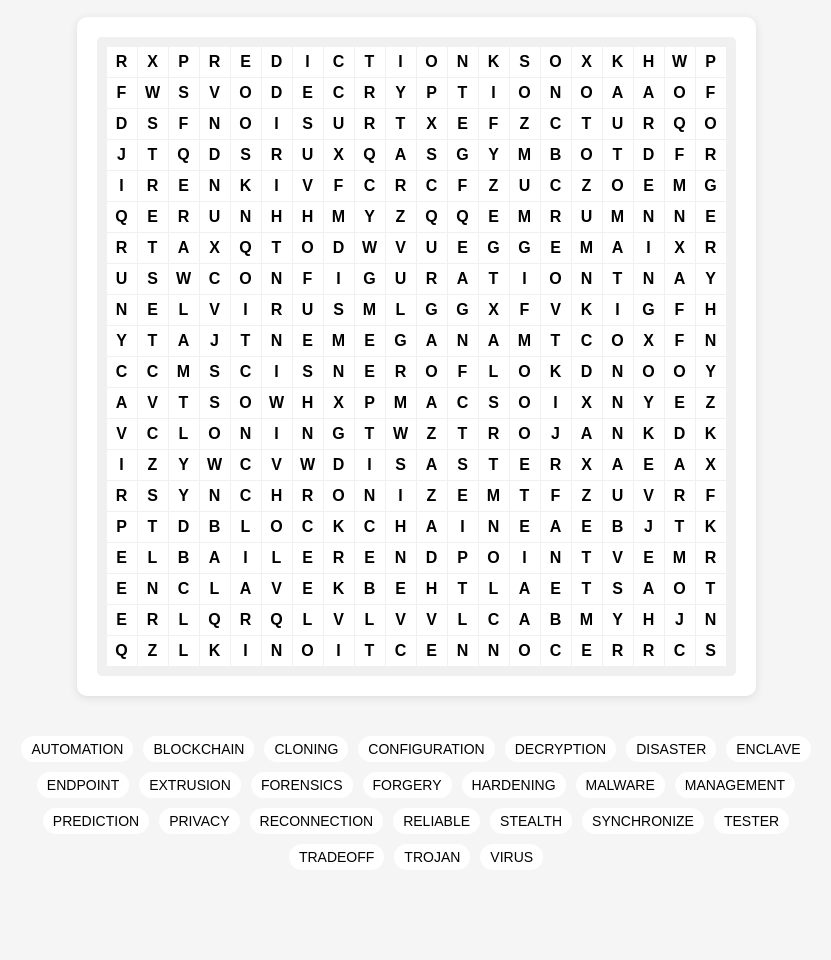
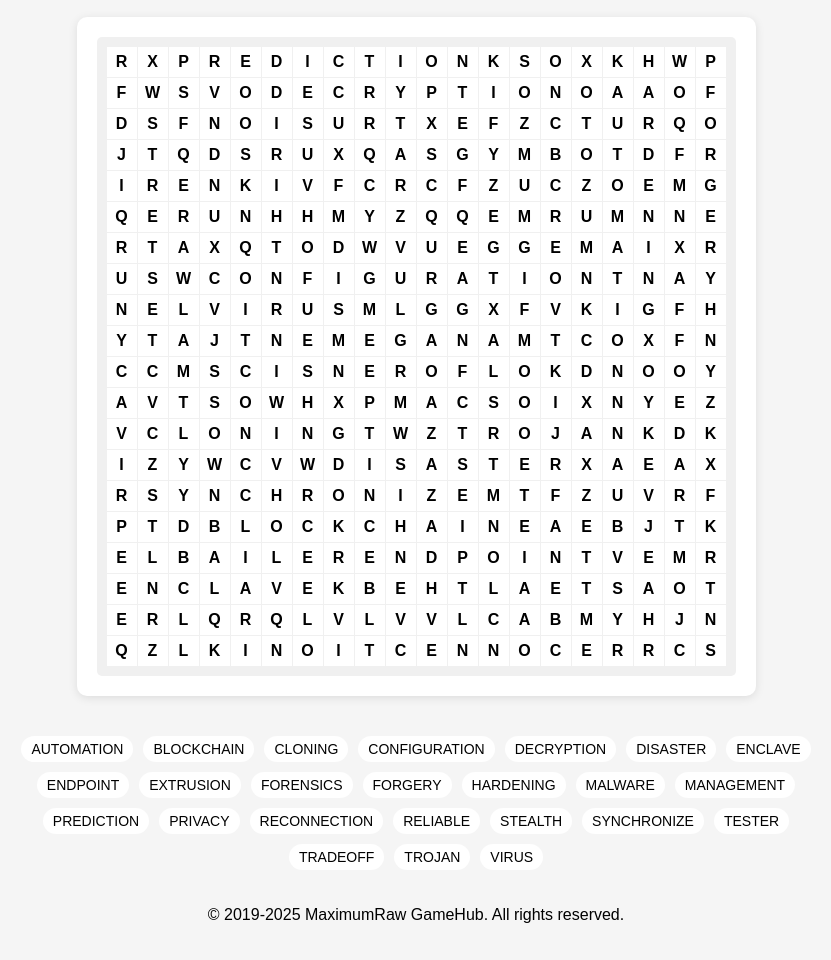
Before and after one commit to netwed/maximumraw, a plain HTML site: page games/cybergame.html in a window 1280 px wide. Shown: the part 139-1099 px from the top of the page, without its empty margins (224-1055 px from the left). Before the commit the page ends 1049 px from the top, so only its background shows below. Drawn offline with Linux system fonts and the light colour scheme.

Commit message:
update index pages

```diff
--- a/games/cybergame.html
+++ b/games/cybergame.html
@@ -468,5 +468,9 @@
             game.initializeGame();
         });
     </script>
+    <!-- Footer -->
+    <footer>
+        <p>&copy; 2019-2025 MaximumRaw GameHub. All rights reserved.</p>
+    </footer>
 </body>
 </html>
```
Also changed, not shown: games/index.html (+1 -1 lines), games/qr-code.png.
